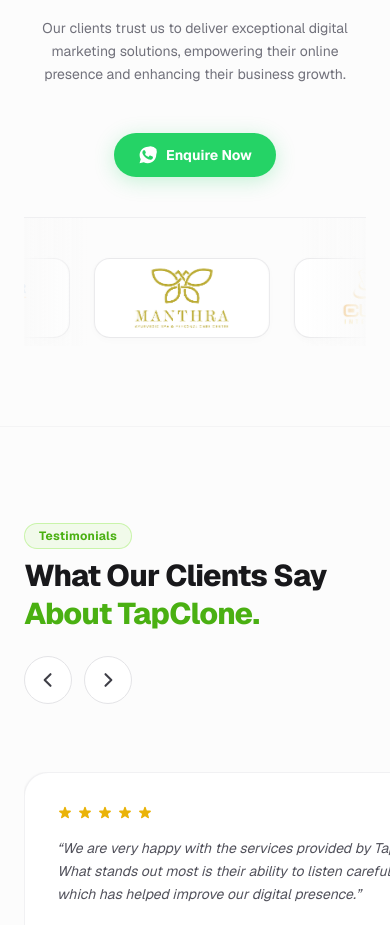
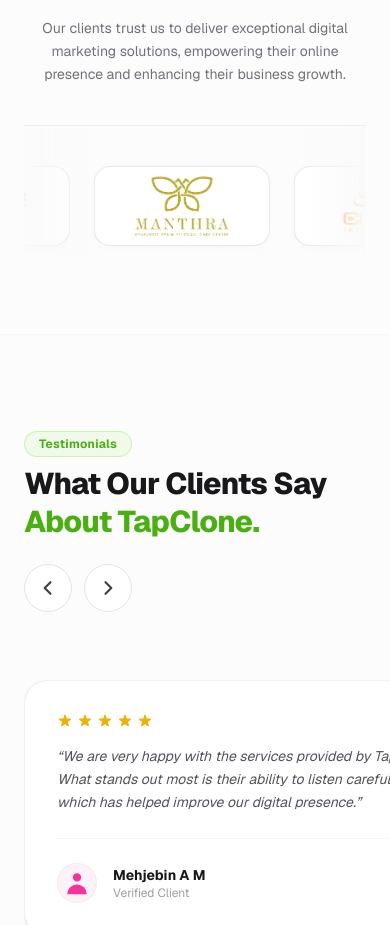
Before and after one commit to digitap863/Tapclone_Digital_Marketing, a Next.js app: page / in a window 390 px wide. Shown: the part 4702-5627 px from the top of the page. Built offline with nearby package versions, Linux system fonts and the light colour scheme.

Commit message:
feat: implement responsive Clients section and scroll-aware navigation Navbar component

```diff
--- a/app/components/Clients.tsx
+++ b/app/components/Clients.tsx
@@ -58,18 +58,17 @@
         </div>
 
         {/* WhatsApp Enquire Button */}
-        <div className="pt-2">
-          <button
-            onClick={() => window.dispatchEvent(new CustomEvent("open-enquiry", { detail: { service: "General Inquiry" } }))}
-            className="inline-flex items-center gap-2 px-6 py-3 rounded-full font-bold text-sm text-white shadow-md transition-all duration-200 hover:scale-105 cursor-pointer bg-[#25D366] hover:bg-[#20ba5a] focus:outline-none"
-            style={{ boxShadow: "0 4px 20px rgba(37, 211, 102, 0.25)" }}
-          >
-            <svg className="w-5 h-5 fill-current" viewBox="0 0 24 24">
-              <path d="M12.031 2C6.446 2 1.92 6.509 1.916 12.067c-.002 1.776.467 3.51 1.358 5.047L1.83 22l5.068-1.321c1.493.81 3.167 1.237 4.873 1.237h.005c5.583 0 10.109-4.509 10.113-10.07A9.972 9.972 0 0022.029 4.83 9.948 9.948 0 0012.031 2zm5.72 13.918c-.313.874-1.53 1.597-2.106 1.696-.576.098-1.226.175-3.834-.863-3.136-1.249-5.114-4.37-5.271-4.577-.157-.207-1.267-1.637-1.267-3.118 0-1.48.784-2.207 1.063-2.507.28-.3.612-.375.816-.375.204 0 .408.001.587.008.188.007.437-.074.685.508.252.593.86 2.035.935 2.186.075.152.125.328.025.524-.1.197-.15.319-.299.49-.15.172-.315.385-.45.52-.15.152-.307.319-.133.609.175.29.777 1.247 1.666 2.012.913.787 1.686 1.026 2.032 1.178.347.152.55.127.754-.1.204-.227.873-1.014 1.107-1.36.233-.346.467-.29.79-.172.321.118 2.036.932 2.385 1.104.35.172.583.254.67.402.086.15.086.858-.227 1.732z"/>
-            </svg>
-            <span>Enquire Now</span>
-          </button>
-        </div>
+        {/* <div className="pt-12">
+              <button
+                onClick={() => window.dispatchEvent(new CustomEvent("open-enquiry", { detail: { service: "General Inquiry" } }))}
+                className="inline-flex items-center justify-center px-6 py-3 rounded-full font-bold text-sm tracking-wide transition-all cursor-pointer"
+                style={{ background: "#6EE31A", color: "#000000", boxShadow: "0 4px 20px rgba(110,227,26,0.25)" }}
+                onMouseEnter={(e) => (e.currentTarget.style.background = "#5ecc16")}
+                onMouseLeave={(e) => (e.currentTarget.style.background = "#6EE31A")}
+              >
+                Enquire Now ➔
+              </button>
+            </div> */}
 
         {/* Scrolling Client Logos */}
         <div
--- a/app/components/Navbar.tsx
+++ b/app/components/Navbar.tsx
@@ -11,7 +11,8 @@
   { label: "Home", href: "#home" },
   { label: "Services", href: "#services" },
   { label: "Why Us", href: "#why-choose-us" },
-  { label: "About", href: "#about" },
+  { label: "Testimonials", href: "#testimonials" },
+  { label: "Portfolio", href: "#projects" },
   { label: "Contact", href: "#contact" },
 ];
 
@@ -81,7 +82,7 @@
                       ? "bg-white shadow-sm scale-[1.02] font-bold"
                       : "text-zinc-500 hover:text-zinc-900 hover:bg-white/60"
                   }`}
-                  style={isActive ? { color: "#6EE31A" } : {}}
+                  style={isActive ? { color: "#4ab012" } : {}}
                 >
                   {item.label}
                 </a>
@@ -137,7 +138,7 @@
                 className={`px-4 py-3 rounded-xl text-base font-semibold transition-all ${
                   isActive ? "bg-zinc-50 font-bold" : "text-zinc-500 hover:bg-zinc-50 hover:text-zinc-900"
                 }`}
-                style={isActive ? { color: "#6EE31A" } : {}}
+                style={isActive ? { color: "#4ab012" } : {}}
               >
                 {item.label}
               </a>
```
